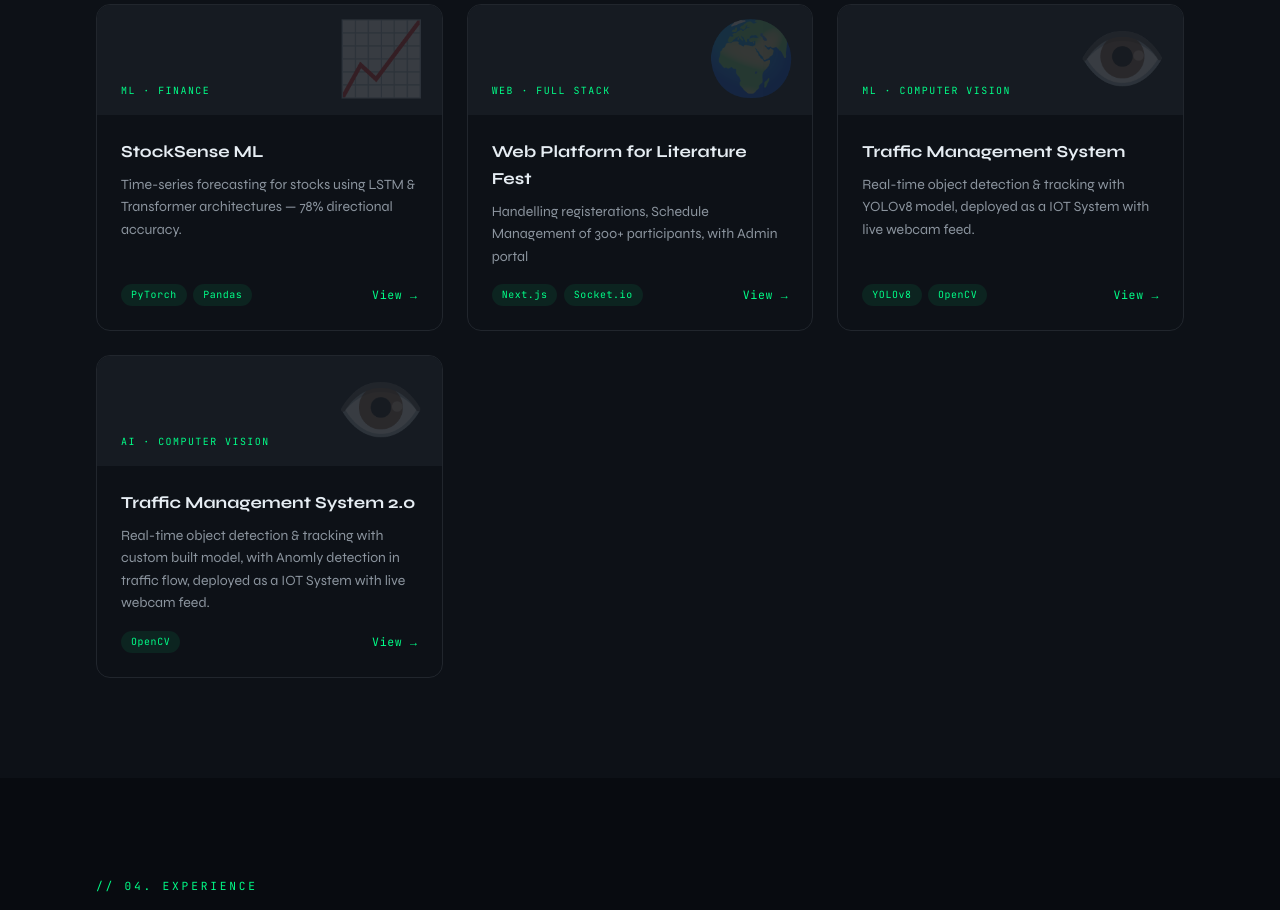
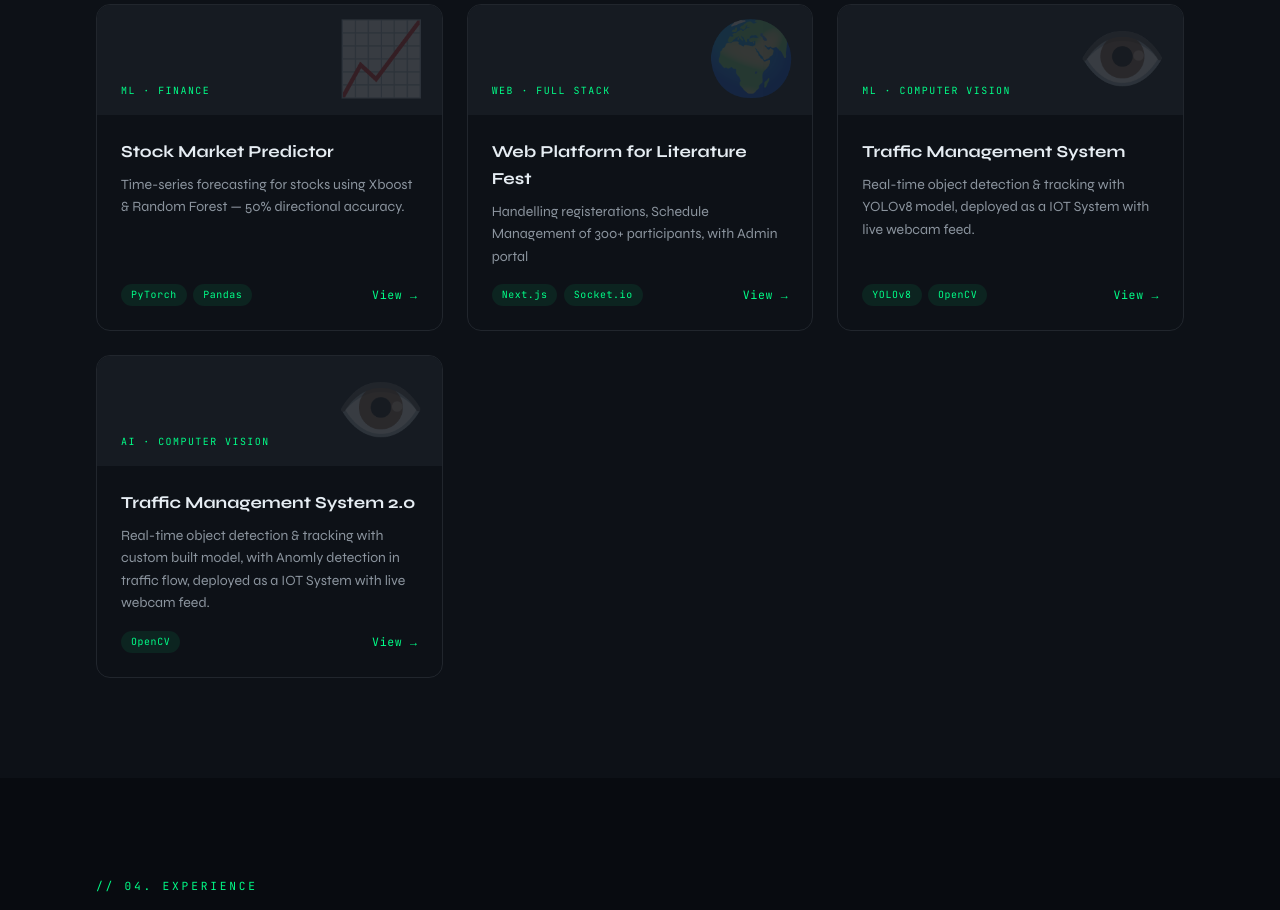
Before and after one commit to AdityaChopra18/Aditya_Chopra, a React (Vite) app: page / in a window 1280 px wide. Shown: the part 2420-3330 px from the top of the page. Built offline with nearby package versions, Linux system fonts and the light colour scheme.

Commit message:
Added a project

```diff
--- a/src/Portfolio.jsx
+++ b/src/Portfolio.jsx
@@ -80,8 +80,8 @@ const PROJECTS = [
   // },
   {
     emoji: "📈", type: "ML · Finance",
-    title: "StockSense ML",
-    desc:  "Time-series forecasting for stocks using LSTM & Transformer architectures — 78% directional accuracy.",
+    title: "Stock Market Predictor",
+    desc:  "Time-series forecasting for stocks using Xboost & Random Forest — 50% directional accuracy.",
     tags:  ["PyTorch","Pandas"],
     link:  "https://github.com/AdityaChopra18/MARKET_PREDICTOR.git",
   },
```
